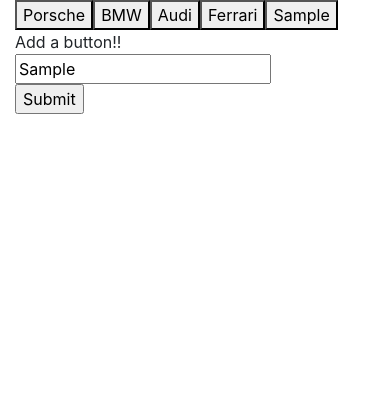
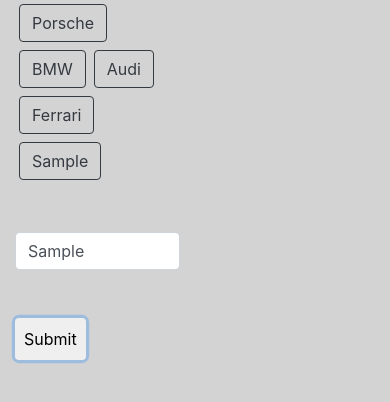
Before and after one commit to DanMBau/Giphy, a plain HTML site: page giphy_with_css.html in a window 390 px wide. Both pictures are taken after typing "Sample" into the empty fields and a click on the input "Submit". Drawn offline with nearby package versions, Linux system fonts and the light colour scheme.

Commit message:
incl css

```diff
--- a/assets/javascript/app_with_css.js
+++ b/assets/javascript/app_with_css.js
@@ -1,5 +1,5 @@
 window.onload = function() {
-    createButtons(carArray, 'searchButton', '#buttonsArea');
+    createButtons(carArray, 'searchButton btn btn-outline-dark m-1', '#buttonsArea');
     console.log('hallo');
 
 }
@@ -15,6 +15,7 @@ function createButtons(carArray, classToAdd, areaToAddTo) {
     for (var i = 0; i < carArray.length; i++) {
         var a = $('<button>');
         a.addClass(classToAdd);
+        a.attr('type', 'button')
         a.attr('data-type', carArray[i]);
         a.text(carArray[i]);
         $(areaToAddTo).append(a)
@@ -26,7 +27,7 @@ function createButtons(carArray, classToAdd, areaToAddTo) {
 $(document).on('click', '.searchButton', function () {
     $("#searches").empty();
     var userInput = $(this).data('type');
-    var queryURL = "https://api.giphy.com/v1/gifs/search?api_key=IyX0EUSGUI6Aoqm2qN3tJz2Ep7uhfaMf&q=" + userInput + "&limit=5&offset=0&rating=G&lang=en";
+    var queryURL = "https://api.giphy.com/v1/gifs/search?api_key=IyX0EUSGUI6Aoqm2qN3tJz2Ep7uhfaMf&q=" + userInput + "&limit=10&offset=0&rating=G&lang=en";
     $.ajax({
         url: queryURL,
         method: "GET"
@@ -34,7 +35,7 @@ $(document).on('click', '.searchButton', function () {
         for (var i = 0; i < response.data.length; i++) {
             var searchDiv = $('<div class="search-item">');
             var rating = response.data[i].rating;
-            var p = $('<p>').text('rating:' + rating);
+            var p = $('<p>').text('Rating:' + rating);
 
             // URL for still and animated GIFs
             var animated = response.data[i].images.downsized.url;
@@ -46,8 +47,8 @@ $(document).on('click', '.searchButton', function () {
             image.attr('data-animates', animated);
             image.attr('data-state', 'still');
             image.addClass('searchImage');
+            searchDiv.append(image);
             searchDiv.append(p);
-            searchDiv.append(image);
             $('#searches').append(searchDiv);
         }
 
@@ -69,12 +70,14 @@ $(document).on('click', '.searchImage', function () {
 
 // create new buttons from input
 
-$(document).on('click', 'input', function () {
+$(document).on('click', '#submitButton', function () {
     event.preventDefault();
     var newCar = $('input').val().trim();
 
     carArray.push(newCar);
-    createButtons(carArray, 'searchButton', '#buttonsArea');
+
+
+    createButtons(carArray, 'searchButton btn btn-outline-dark m-1', '#buttonsArea');
     console.log(carArray)
 
 });
--- a/giphy_with_css.html
+++ b/giphy_with_css.html
@@ -6,24 +6,29 @@
     <title>Giphy page</title>
     <link rel="stylesheet" href="https://maxcdn.bootstrapcdn.com/bootstrap/4.0.0/css/bootstrap.min.css"
         integrity="sha384-Gn5384xqQ1aoWXA+058RXPxPg6fy4IWvTNh0E263XmFcJlSAwiGgFAW/dAiS6JXm" crossorigin="anonymous">
-    <!-- <link rel="stylesheet" type="text/css" href="assets/css/style.css"> -->
+    <link rel="stylesheet" type="text/css" href="assets/css/style.css">
 </head>
 
 <body>
     <div class="container">
         <div class="row">
-            <div class="col-md-6">
-                <div id="buttonsArea">
-
+            <div class="col">
+                <div class="btn-group" role="group" aria-label="ajaxButtons">
+                    <div id="buttonsArea"></div>
                 </div>
 
+
                 <form id="search-form">
-                    Add a button!! <br>
-                    <input type="text" id="search-input"><br>
-                    <input type="submit" value="Submit">
+                    <br>
+                    <br>
+
+                    <input type="text" class="form-control" id="search-input" placeholder="create a new button">
+                    <br>
+                    <br>
+                    <input id="submitButton" type="submit" value="Submit" class="button btn p-2">
                 </form>
             </div>
-            <div class="col-md-6">
+            <div class="col">
                 <div id="searches">
 
                 </div>
```
